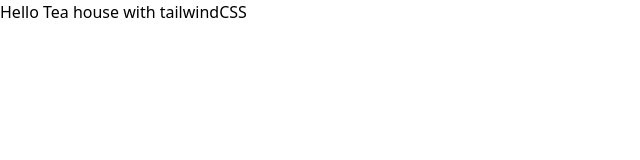
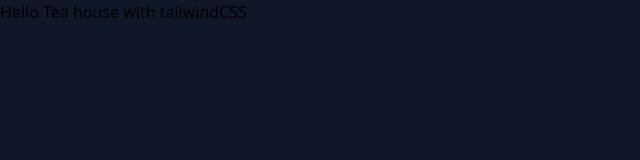
Before and after one commit to abirpuc/tea_house_tailwindcss, a website: page index.html in a window 1280 px wide. Shown: the whole page, without its empty margins (0-640 px from the left). Drawn offline with Linux system fonts and the light colour scheme.

```diff
--- a/index.html
+++ b/index.html
@@ -6,7 +6,7 @@
     <title>Tea house landing page</title>
     <link rel="stylesheet" href="./output/output.css">
 </head>
-<body>
+<body class="bg-gray-900">
     <h1>Hello Tea house with tailwindCSS</h1>
 </body>
 </html>
--- a/package.json
+++ b/package.json
@@ -11,9 +11,6 @@
   "author": "",
   "license": "ISC",
   "type": "commonjs",
-  "devDependencies": {
-    "tailwindcss": "^4.1.17"
-  },
   "dependencies": {
     "@tailwindcss/cli": "^4.1.17"
   }
```
Also changed, not shown: images/arrow.png (added), images/banner.png (added), images/bg_cup.png (added), images/circles.png (added), images/client.png (added), images/cup.png (added), images/fresh-1.png (added), images/fresh-2.png (added), images/news-1.png (added), images/news-2.png (added), images/news-3.png (added), images/tea-1.png (added), images/tea-2.png (added), images/tea-3.png (added), 2 more files, 1 other file.
